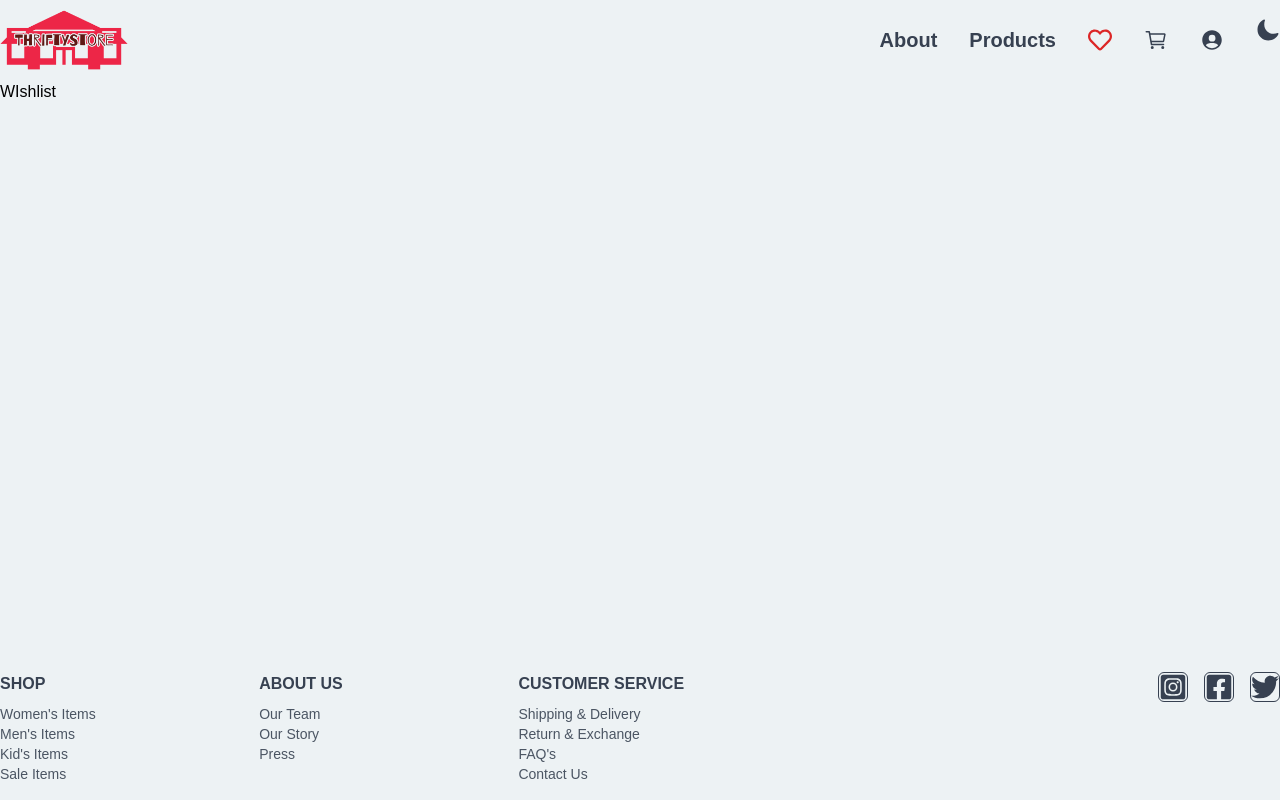
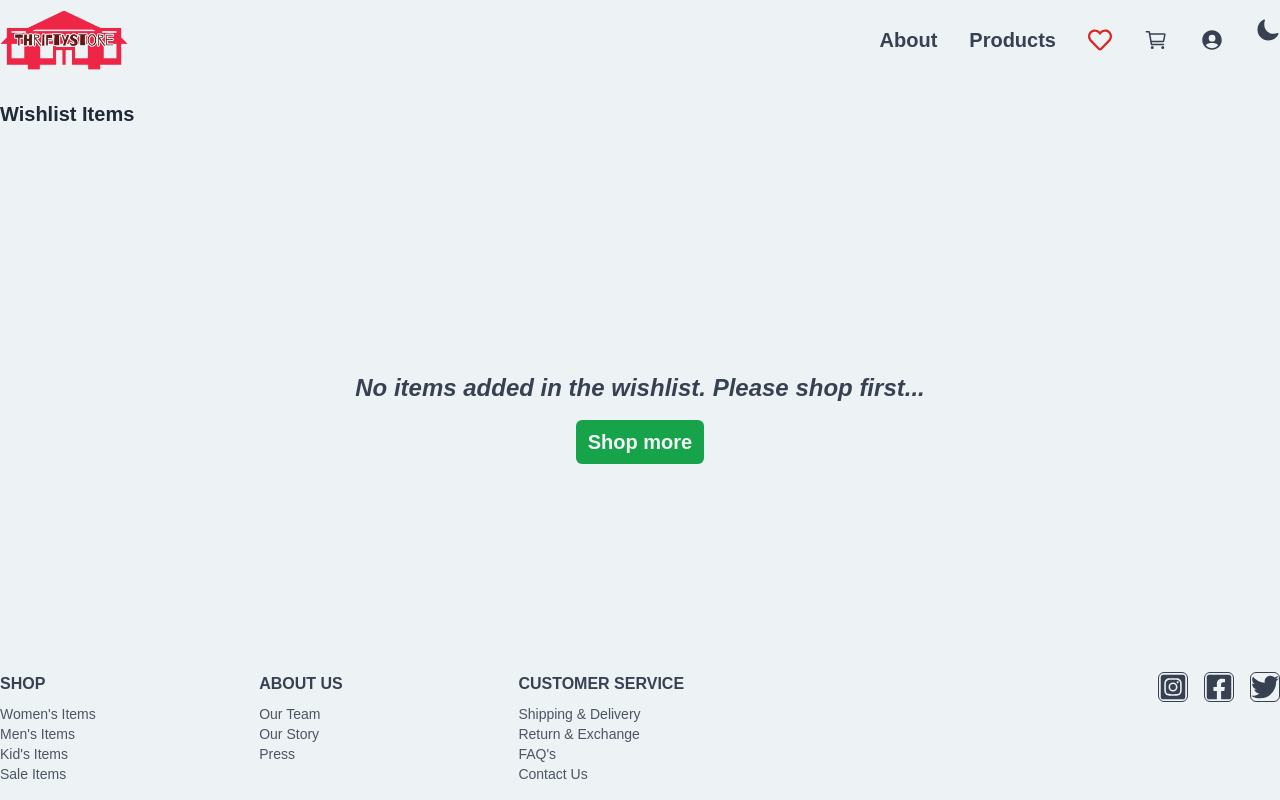
Before and after one commit to f0rsakeN-afk/ThriftyStore, a React (Vite) app: page /wishlist in a window 1280 px wide. Built offline with nearby package versions, Linux system fonts and the light colour scheme.

Commit message:
render error

```diff
--- a/src/features/cart/NoItem.jsx
+++ b/src/components/NoItem.jsx
@@ -1,10 +1,10 @@
 import React from "react";
 import { Link } from "react-router-dom";
 
-const NoItem = () => {
+const NoItem = ({text}) => {
   return (
     <div className="flex flex-col gap-4 items-center justify-center pt-60">
-          <h1 className="text-2xl text-gray-700  font-semibold  italic ">No items added in the cart. Please shop first...</h1>
+          <h1 className="text-2xl text-gray-700  font-semibold  italic ">No items added in the {text}. Please shop first...</h1>
           <Link to='/products' className="px-3 py-2 bg-green-600 text-gray-100 font-semibold w-max rounded-md focus:outline-none hover:bg-green-700 text-xl hover:shadow-xl ">Shop more</Link>
     </div>
   );
--- a/src/components/ShareAndWishlist.jsx
+++ b/src/components/ShareAndWishlist.jsx
@@ -2,10 +2,13 @@ import React, { useState, useRef, useEffect } from "react";
 import { IoShareSocial } from "react-icons/io5";
 import { FaRegHeart } from "react-icons/fa";
 import ShareSocials from "./ShareSocials";
+import { useDispatch } from "react-redux";
+import { addWishlist } from "../features/wishlist/WishlistSlice";
 
-const ShareAndWishlist = () => {
+const ShareAndWishlist = ({ singleProduct }) => {
   const [show, setShow] = useState(false);
   const ref = useRef(null);
+  const dispatch = useDispatch();
 
   useEffect(() => {
     const handleClickOutside = (event) => {
@@ -30,7 +33,10 @@ const ShareAndWishlist = () => {
         <button className="" onClick={handleClick}>
           <IoShareSocial />
         </button>
-        <button className="">
+        <button
+          className=""
+          onClick={() => dispatch(addWishlist(singleProduct))}
+        >
           <FaRegHeart />
         </button>
       </div>
--- a/src/features/cart/CartItems.jsx
+++ b/src/features/cart/CartItems.jsx
@@ -8,7 +8,7 @@ import {
   remove,
 } from "./cartSlice";
 import ClearCart from "./ClearCart";
-import NoItem from "./NoItem";
+import NoItem from "../../components/NoItem";
 
 const CartItems = () => {
   const dispatch = useDispatch();
@@ -18,7 +18,7 @@ const CartItems = () => {
   return (
     <>
       {data.length === 0 ? (
-        <NoItem />
+        <NoItem  text={'cart'}/>
       ) : (
         <>
           <div className="flex justify-between items-center">
--- a/src/features/products/SingleProduct.jsx
+++ b/src/features/products/SingleProduct.jsx
@@ -18,11 +18,12 @@ function SingleProduct() {
   const dispatch = useDispatch();
   const { quantity } = useSelector(
     (state) =>
-      state.cart.cart.find((item) => item.id === parseInt(id)) || { quantity: 1 },
+      state.cart.cart.find((item) => item.id === parseInt(id)) || { quantity: 1 },[id]
   );
 
   const { isLoading, products } = getProducts();
   if (isLoading) return <Spinner />;
+
   const singleProduct = products.find((p) => p.id === parseInt(id));
   // console.log(singleProduct);
   const {
@@ -58,7 +59,7 @@ function SingleProduct() {
 
             <section className="flex justify-between items-center">
               <StarRating rating={rating} />
-              <ShareAndWishlist />
+              <ShareAndWishlist singleProduct={singleProduct} />
             </section>
             <hr className="py-1" />
             {discount ? (
--- /dev/null
+++ b/src/features/wishlist/WishlistItems.jsx
@@ -0,0 +1,46 @@
+import React from "react";
+import { useDispatch, useSelector } from "react-redux";
+import { removeWishlist } from "./WishlistSlice";
+import NoItem from "../../components/NoItem";
+
+const WishlistItems = () => {
+  const dispatch = useDispatch();
+  const data = useSelector((state) => state.wishlist.wishlist);
+
+  const totalWishListitems = data.length;
+  const handleRemoveItem = (itemId) => {
+    dispatch(removeWishlist(itemId));
+  };
+
+  return (
+    <div className="pt-4">
+      <h2 className="text-xl font-bold text-gray-800 dark:text-gray-200 py-1">
+        Wishlist Items
+      </h2>
+
+      {totalWishListitems === 0 ? (
+        <NoItem text={"wishlist"} />
+      ) : (
+        <div className="grid grid-cols-1 md:grid-cols-3 gap-4">
+          {data.map((item) => (
+            <div key={item.id} className="border p-4">
+              <img src={item.image} alt="product-image" className="w-36 h-36" />
+              <h2 className="text-lg font-semibold mt-2 text-gray-700">
+                {item.title}
+              </h2>
+
+              <button
+                className="mt-2 bg-red-500 hover:bg-red-600 text-white font-bold py-2 px-4 rounded"
+                onClick={() => handleRemoveItem(item.id)}
+              >
+                Remove
+              </button>
+            </div>
+          ))}
+        </div>
+      )}
+    </div>
+  );
+};
+
+export default WishlistItems;
--- a/src/features/wishlist/WishlistSlice.js
+++ b/src/features/wishlist/WishlistSlice.js
@@ -1,7 +1,7 @@
 import { createSlice } from "@reduxjs/toolkit";
 
 const initialState = {
-  wishlist: {},
+  wishlist: [],
 };
 
 const wishlistSlice = createSlice({
@@ -9,7 +9,11 @@ const wishlistSlice = createSlice({
   initialState,
   reducers: {
     addWishlist(state, action) {
-      state.wishlist.push(action.payload);
+      const newItem = action.payload;
+      const alreadyAddedItem = state.wishlist.find(
+        (item) => item.id === newItem.id,
+      );
+      {alreadyAddedItem? '':state.wishlist.push(newItem)}
     },
     removeWishlist(state, action) {
       return state.wishlist.filter((item) => item.id !== action.payload);
--- a/src/pages/WIshlist.jsx
+++ b/src/pages/WIshlist.jsx
@@ -1,9 +1,12 @@
-import React from 'react'
+import React from "react";
+import WishlistItems from "../features/wishlist/WishlistItems";
 
 function WIshlist() {
   return (
-    <div>WIshlist</div>
-  )
+    <div>
+      <WishlistItems />
+    </div>
+  );
 }
 
-export default WIshlist
+export default WIshlist;
```
